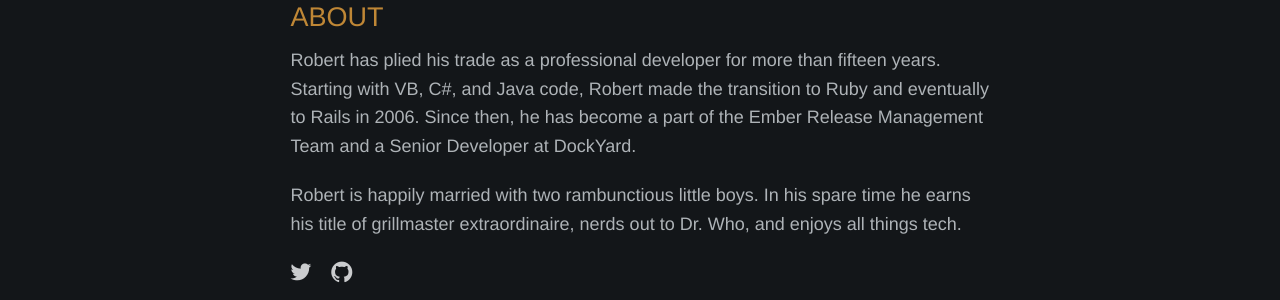
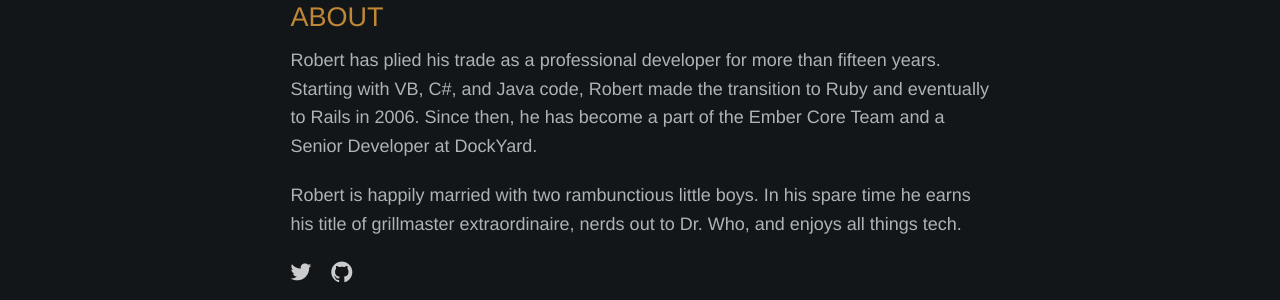
Before and after one commit to burlingtonruby/burlingtonrubyconference2014, a Jekyll site: the page built from _posts/speakers/2014-02-12-robert-jackson.md, in a window 1280 px wide. Shown: the part 753-1053 px from the top of the page. Built offline with Jekyll 4.4.1, drawn with Linux system fonts in a browser that asks for light colours.

Commit message:
Update 2014-02-12-robert-jackson.md
This just happened (at EmberConf).

For verification: http://emberjs.com/team/

```diff
--- a/_posts/speakers/2014-02-12-robert-jackson.md
+++ b/_posts/speakers/2014-02-12-robert-jackson.md
@@ -22,6 +22,6 @@ We will review:
 
 ### About
 
-Robert has plied his trade as a professional developer for more than fifteen years. Starting with VB, C#, and Java code, Robert made the transition to Ruby and eventually to Rails in 2006. Since then, he has become a part of the Ember Release Management Team and a Senior Developer at DockYard.
+Robert has plied his trade as a professional developer for more than fifteen years. Starting with VB, C#, and Java code, Robert made the transition to Ruby and eventually to Rails in 2006. Since then, he has become a part of the Ember Core Team and a Senior Developer at DockYard.
 
 Robert is happily married with two rambunctious little boys. In his spare time he earns his title of grillmaster extraordinaire, nerds out to Dr. Who, and enjoys all things tech.
```
